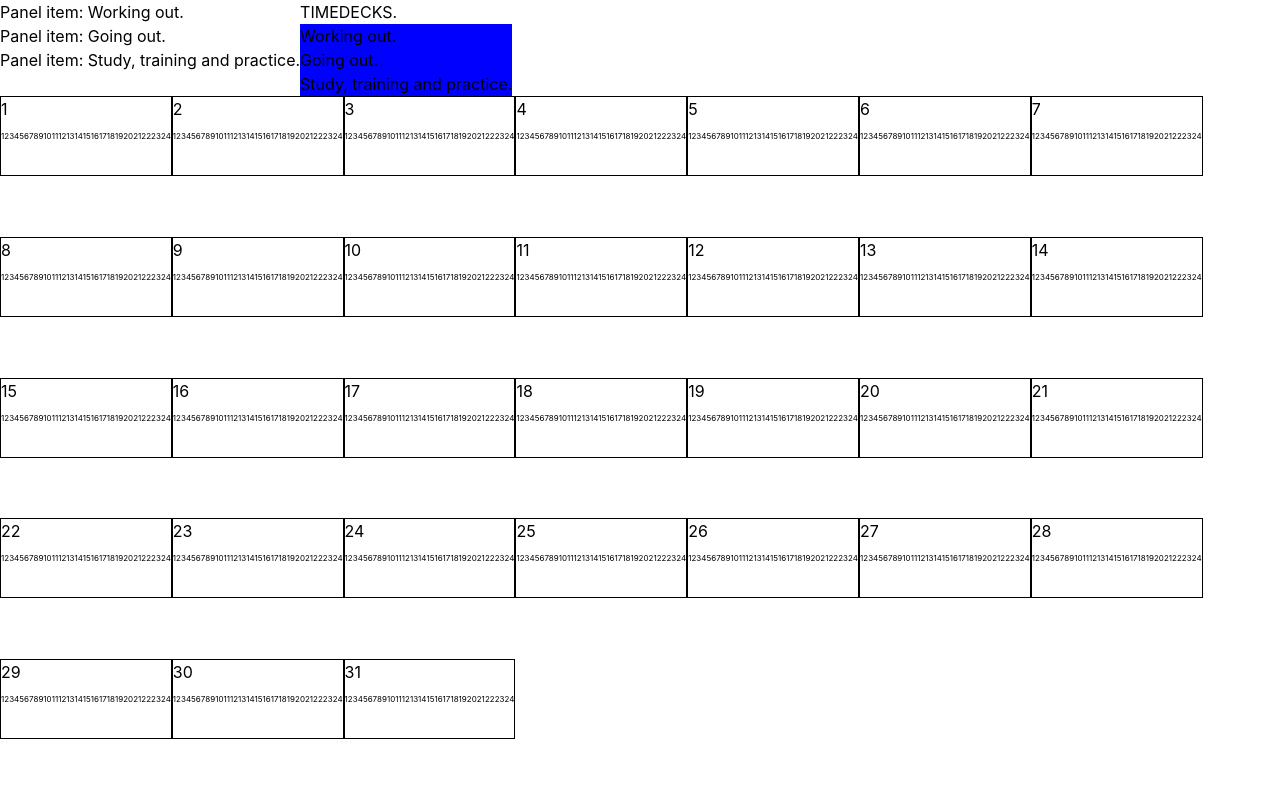
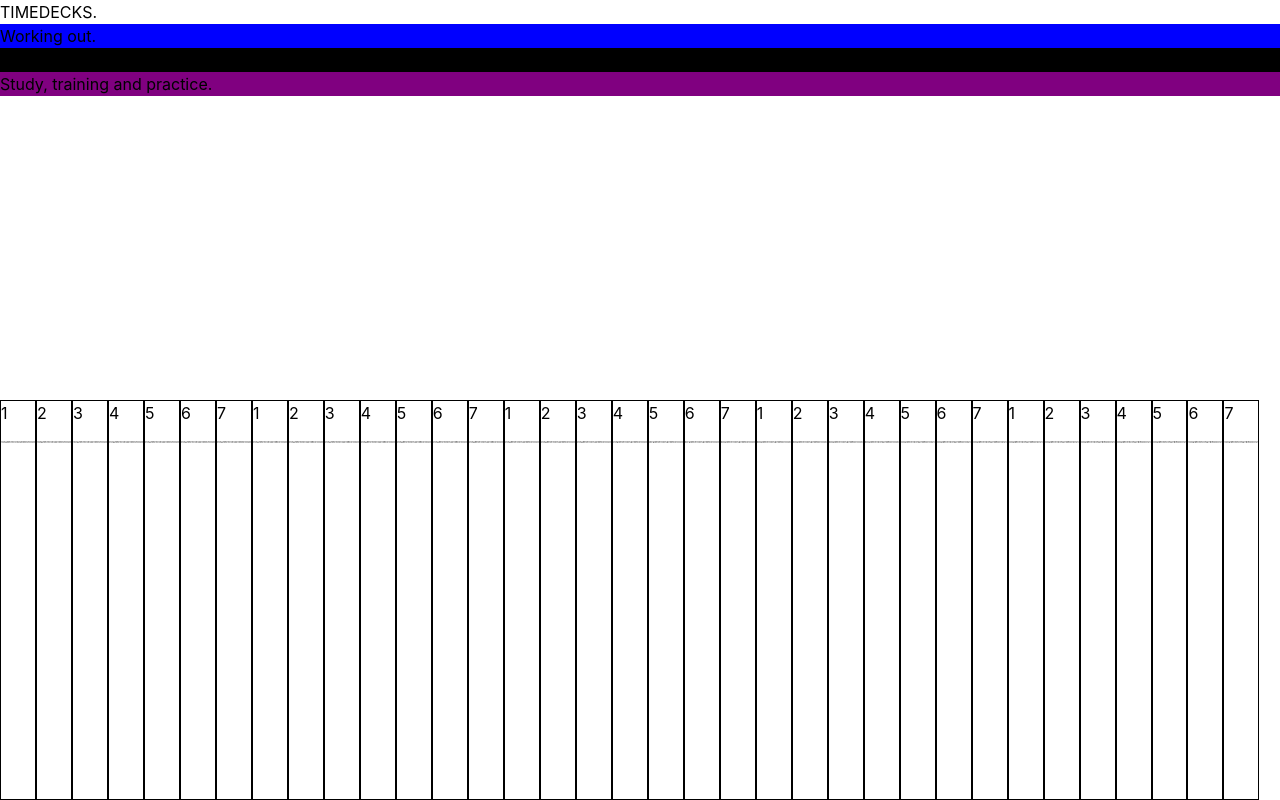
Before and after one commit to munrhalls/time-glance, a React (Create React App) app: page / in a window 1280 px wide. Built offline with nearby package versions, Linux system fonts and the light colour scheme.

Commit message:
css effect achiveved

```diff
--- a/src/App.css
+++ b/src/App.css
@@ -5,9 +5,53 @@ body {
 }
 
 .App {
+    height: 100vh;
+    width: 100vw;
     position: relative;
     margin: 0;
 }
+
+.TimeDecks {
+    height: 50vh;
+}
+
+
+
+
+
+.Schedule {
+    height: 50vh;
+    display: flex;
+    flex-wrap: wrap;
+}
+
+.Week {
+    display: flex;
+    flex-wrap: nowrap;
+}
+.Day {
+    border: 1px solid #000000;
+    flex: 1;
+    max-width: 2.5rem;
+    flex-wrap: nowrap;
+}
+
+.HourMarks {
+}
+
+.HourMark {
+    font-size: 0.1rem;
+}
+
+
+
+
+
+
+
+
+
+
 
 .Dragover {
     /* background-color: #111777; */
@@ -17,25 +61,3 @@ body {
     right: 0;
     bottom: 0;
 }
-
-.Month {
-    display: flex;
-    flex-wrap: wrap;
-}
-
-.Day {
-    border: 1px solid #000000;
-    height: 5rem;
-}
-
-.HourMarks {
-}
-
-.HourMark {
-    font-size: 0.5rem;
-}
-
-.Month {
-    display: flex;
-    height: 100%;
-}
--- a/src/App.js
+++ b/src/App.js
@@ -7,7 +7,7 @@ import './App.css'
 function App() {
 
   return (
-    <div className="App container h-screen mt-10 box-border flex flex-col ml-4">
+    <div className="App">
       <TimeDecks />
       <Schedule />
       {/* <Dragover /> */}
--- a/src/components/Schedule.js
+++ b/src/components/Schedule.js
@@ -2,11 +2,15 @@ import React from 'react'
 import { Day } from './Day'
 
 export const Schedule = () => {
-    const month = [...Array(31).keys()].map(i => i + 1);
+    const month = [...Array(7).keys()].map(i => i + 1);
+    const weeks = [...Array(5).keys()].map(i => i + 1);
 
     return (
-        <div className="Month">
-            {month.map(day => { return <Day day={day} key={day} /> })}
+        <div className="Schedule">
+            {weeks.map(week => <div className="Week">
+                {month.map((day, index) => { return <Day day={day} key={day} /> })}
+            </div>)}
+
         </div>
     )
 }
--- a/src/components/TimeDecks.js
+++ b/src/components/TimeDecks.js
@@ -12,12 +12,12 @@ export const TimeDecks = () => {
         {
             id: 2,
             name: 'Going out.',
-            color: 'blue'
+            color: 'black'
         },
         {
             id: 3,
             name: 'Study, training and practice.',
-            color: 'blue'
+            color: 'purple'
         }
     ]
     const [timeDecks, setTimeDecks] = useState(decks);
@@ -26,8 +26,8 @@ export const TimeDecks = () => {
     }
 
     return (
-        <div className='flex'>
-            <TimeDecksPanel timeDecks={timeDecks} />
+        <div className='TimeDecks'>
+            {/* <TimeDecksPanel timeDecks={timeDecks} /> */}
             <div>
                 TIMEDECKS.
                 {timeDecks.map(timeDeck => {
```
Also changed, not shown: DESIGN. CSS..png (added).
